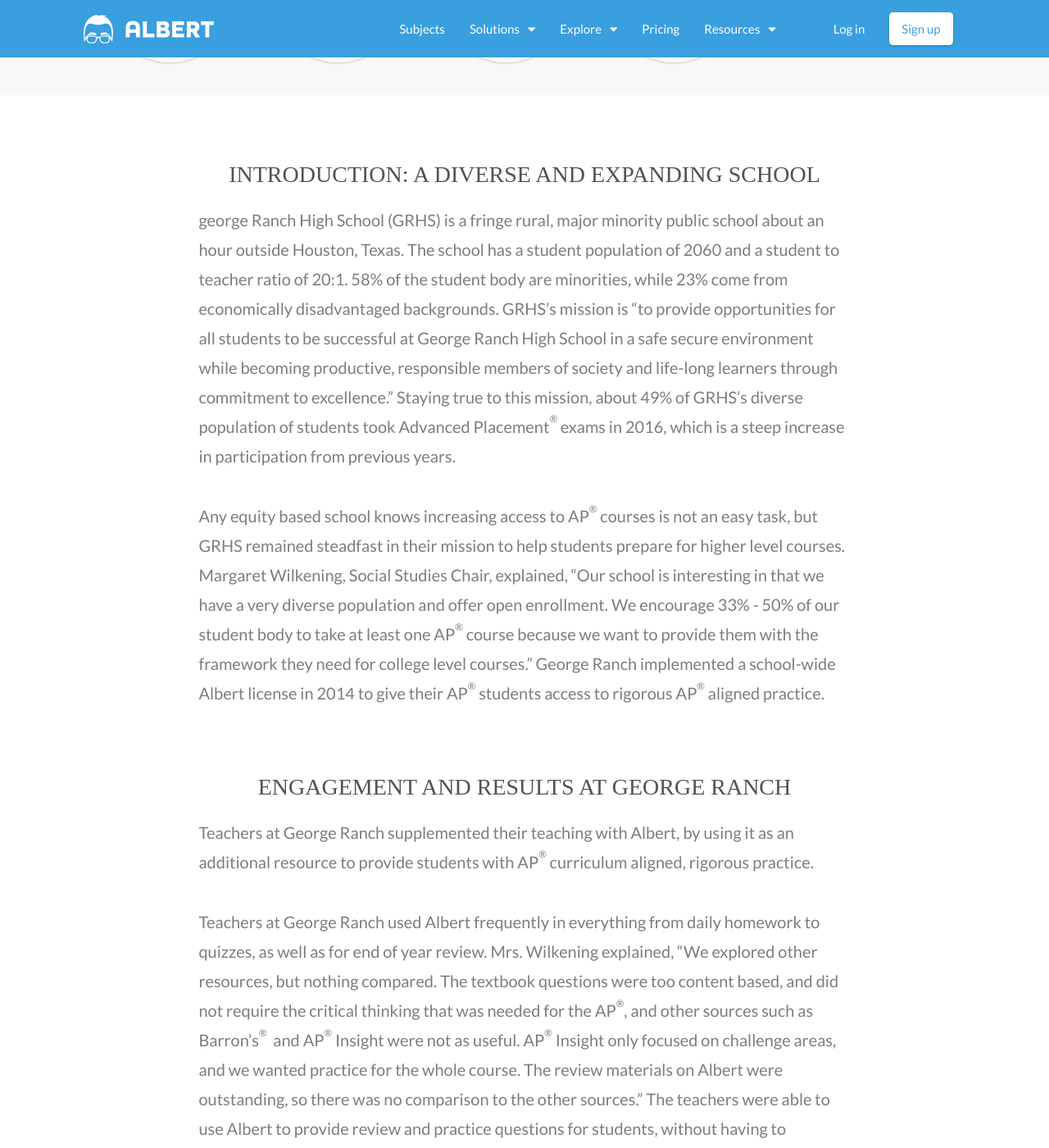
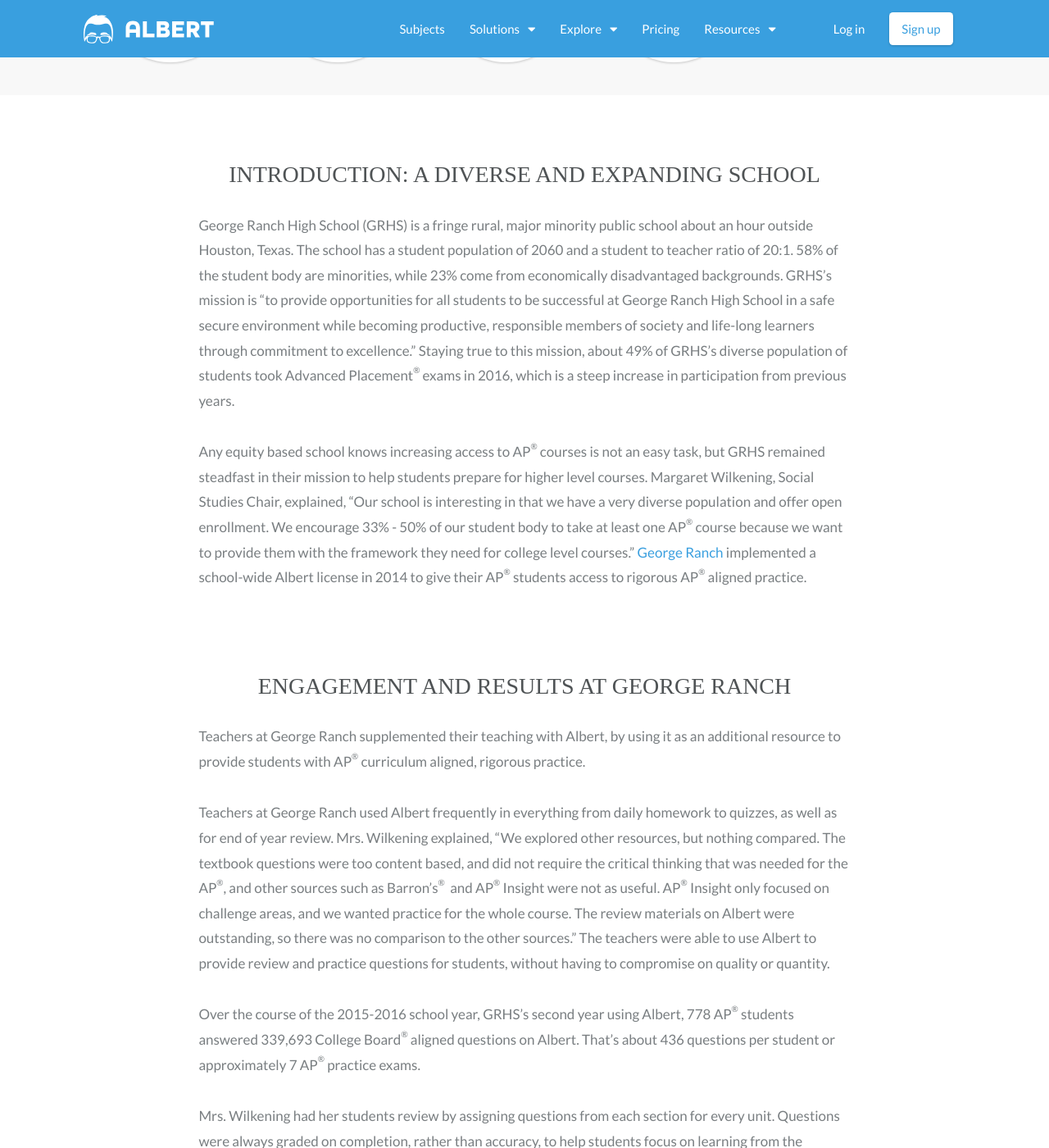
Before and after one commit to mdeely/albert-marketing-pages-jekyll, a Jekyll site: the page built from _case-studies/george-ranch.md, in a window 1280 px wide and 1400 px high, scrolled down 470 px. Shown: the whole window at 82% size. Built offline with Jekyll 4.4.1, drawn with Linux system fonts in a browser that asks for light colours; nearby versions of some CDN libraries; library files that are not in the unit come from our copies.

Commit message:
Case studies now uses a more familair way of entering text for the post. Markdown now defines the content

```diff
--- a/_case-studies/george-ranch.md
+++ b/_case-studies/george-ranch.md
@@ -17,69 +17,6 @@
 - value: 100 hrs
   value_subtitle: saved by teachers
 
-sections:
-- title: 'Introduction: A Diverse and Expanding School'
-  paragraph: |
-    george Ranch High School (GRHS) is a fringe rural, major minority public school about an hour outside Houston, Texas. The school has a student population of 2060 and a student to teacher ratio of 20:1. 58% of the student body are minorities, while 23% come from economically disadvantaged backgrounds. GRHS’s mission is “to provide opportunities for all students to be successful at George Ranch High School in a safe secure environment while becoming productive, responsible members of society and life-long learners through commitment to excellence.” Staying true to this mission, about 49% of GRHS’s diverse population of students took Advanced Placement® exams in 2016, which is a steep increase in participation from previous years.
-
-    Any equity based school knows increasing access to AP® courses is not an easy task, but GRHS remained steadfast in their mission to help students prepare for higher level courses. Margaret Wilkening, Social Studies Chair, explained, “Our school is interesting in that we have a very diverse population and offer open enrollment. We encourage 33% - 50% of our student body to take at least one AP® course because we want to provide them with the framework they need for college level courses.” George Ranch implemented a school-wide Albert license in 2014 to give their AP® students access to rigorous AP® aligned practice.
-
-- title: Engagement and Results at George Ranch
-  paragraph: |
-    Teachers at George Ranch supplemented their teaching with Albert, by using it as an additional resource to provide students with AP® curriculum aligned, rigorous practice.
-
-    Teachers at George Ranch used Albert frequently in everything from daily homework to quizzes, as well as for end of year review. Mrs. Wilkening explained, “We explored other resources, but nothing compared. The textbook questions were too content based, and did not require the critical thinking that was needed for the AP®, and other sources such as Barron’s®  and AP® Insight were not as useful. AP® Insight only focused on challenge areas, and we wanted practice for the whole course. The review materials on Albert were outstanding, so there was no comparison to the other sources.” The teachers were able to use Albert to provide review and practice questions for students, without having to compromise on quality or quantity.
-
-    Over the course of the 2015-2016 school year, GRHS’s second year using Albert, 778 AP® students answered 339,693 College Board® aligned questions on Albert. That’s about 436 questions per student or approximately 7 AP® practice exams.
-
-    Mrs. Wilkening had her students review by assigning questions from each section for every unit. Questions were always graded on completion, rather than accuracy, to help students focus on learning from the explanations as opposed to worrying about grades. She also assigned additional questions as they began to review for the AP® exam closer to the spring. By the end of the school year, AP® US History students each answered 430 rigorous practice questions.
-
-    Despite national trends in 2016 of lower pass rates in many AP® courses, student scores at GRHS improved over the previous year in many different AP® subjects. Mr. Tim Bowman’s AP® English Literature class had a 57% pass rate with an average score of 3.051 compared to the global pass rate of 54% and average score of 2.75.
-
-    Even compared to their past performance, George Ranch High School saw a significant improvement in their scores in the years after they started using Albert for additional practice. For example, their AP® Computer Science A average score in 2014 was 2.33 with a pass rate of 33%. This past year, the average score was 3.44 and the pass rate was 75%. Over the course of the 2015-2016 school year, AP® Computer Science students at GRHS completed approximately 13,000 Albert practice questions with an average of 420 questions per student, the equivalent of 10.5 multiple choice practice exams.
-
-    Between the 2014-2015 and 2015-2016 school years, the Environmental Science program grew in size by 48% from the 2013-2014 school year. Even with this significant increase in students, the pass rate for Environmental Science jumped from 50% to 66% after GRHS’s first year using Albert. In 2016 their pass rate was 67% while the global average was only 45% in 2016. This year also marked the highest number of 5’s ever scored in this course at George Ranch.
-
-    Mrs. Wilkening explained, “Our students really liked the extra practice and said it helped tremendously with preparing them for the AP exam. Some of our students had already purchased Albert individually before we had purchased the school license for the year because they liked the practice and were eager to get started. I too, love the program and was glad I could provide my students with the extra practice.”
-
-    Overall, George Ranch has seen an increase in scores and pass rates in 19 different AP® courses since adopting Albert. They have also been able to expand their AP® program by increasing the number of students taking Advanced Placement® exams, and have also added 3 new AP® courses.
-
-- title: Reflection
-  paragraph: |
-    A multitude of cognitive studies have illustrated the importance of receiving feedback on learning and retention.  However, it has been proven that immediate feedback on practice exams (received right after a question is answered) is much more effective than delayed feedback (given all at once at the end of the practice exam) (Kulick & Kulick, 1988).  When comparing test performance, students who received immediate feedback demonstrated significantly higher scores than students who received delayed feedback (Epstein et al., 2002). Results of this study indicated that immediate feedback actively engages students and promotes correction of initially incorrect responses (Epstein et al., 2002).  At George Ranch High School, teachers were able to promote retention of advanced material through the use of rigorous and curriculum aligned AP® questions on Albert.
-
-    George Ranch High School faced the challenge of providing a diverse student body with equal access to Advanced Placement® curriculum, while sticking to their mission of helping each and every student become college ready. Normally, this would result in a decrease in scores as more students became exposed to AP® exams for the first time. However, GRHS was able to achieve this mission while also improving AP® scores and pass rates across the board. This was accomplished through teaching high level curriculum in conjunction with the best value Advanced Placement® resource available, Albert.
-
-- title: Key Outcomes at George Ranch
-  paragraph: |
-    Typically when access to AP® courses has expanded, average test scores have significantly decreased. However, George Ranch supplied teachers with Albert and did not have to pick between high performance and equal opportunity for their students.
-
-    George Ranch High School has experienced an increase in AP® scores for 19 different AP® courses since adopting Albert as their test-preparation resource.
-
-    In both courses that expanded and in courses that remained stable in size, GRHS saw an increase in both pass rates and average scores year over year, while also beating the global averages across the board.
-
-- title: Takeaways for Teachers
-  paragraph: |
-      Give small sections of problems over the course of the entire school year so students can work through problems in digestible pieces, while also answering 5+ AP® exams worth of practice by the end of the year
-
-      Count Albert scores towards completion grades so students focus on learning from Albert’s detailed explanations
-
-      Use Albert as a “check for understanding” after covering core concepts.  Students will get immediate feedback on recently covered topics, and teachers can also get feedback on the students understanding of the material
-- title: About Albert
-  paragraph: |
-    Albert partners with classrooms, schools, and districts to help students achieve mastery of difficult academic subjects and to assist teachers in supplementing differentiated instruction.
-
-    With thousands of practice questions, world-class technology, and affordable pricing, Albert provides the greatest value for any school.
-
-    If George Ranch High School’s story resonated with you, contact us at schools@albert.io so we can discuss how Albert can help your school achieve its goals.
-
-    AP®, Advanced Placement® and AP® Insight are registered trademarks of the College Board, which was not involved in the production of, and does not endorse, Albert.io.
-
-    Barron’s® is a registered trademark of Dow Jones, L.P., which was not involved in the production of, and does not endorse, Albert.io.
-  citation: |
-    Epstein, M. L., Lazarus, A. D., Calvano, T. B., Matthews, K. A., Hendel, R. A., Epstein, B. B., & Brosvic, G. M. (2002). Immediate feedback assessment technique promotes learning and corrects inaccurate first responses. The Psychological Record, 52(1), 187-201.
-
-    Kulik, J. A., & Kulik, C.-L. C. (1988). Timing of feedback and verbal learning. Review of Educational Research, 58(1), 79-97.
 components:
 - component_name: interstitial
   cta_label: Request demo
@@ -88,3 +25,64 @@
 
 - component_name: preFooter
 ---
+# Introduction: A Diverse and Expanding School
+
+George Ranch High School (GRHS) is a fringe rural, major minority public school about an hour outside Houston, Texas. The school has a student population of 2060 and a student to teacher ratio of 20:1. 58% of the student body are minorities, while 23% come from economically disadvantaged backgrounds. GRHS’s mission is “to provide opportunities for all students to be successful at George Ranch High School in a safe secure environment while becoming productive, responsible members of society and life-long learners through commitment to excellence.” Staying true to this mission, about 49% of GRHS’s diverse population of students took Advanced Placement® exams in 2016, which is a steep increase in participation from previous years.
+
+Any equity based school knows increasing access to AP® courses is not an easy task, but GRHS remained steadfast in their mission to help students prepare for higher level courses. Margaret Wilkening, Social Studies Chair, explained, “Our school is interesting in that we have a very diverse population and offer open enrollment. We encourage 33% - 50% of our student body to take at least one AP® course because we want to provide them with the framework they need for college level courses.” [George Ranch](www.google.com) implemented a school-wide Albert license in 2014 to give their AP® students access to rigorous AP® aligned practice.
+
+# Engagement and Results at George Ranch
+
+Teachers at George Ranch supplemented their teaching with Albert, by using it as an additional resource to provide students with AP® curriculum aligned, rigorous practice.
+
+Teachers at George Ranch used Albert frequently in everything from daily homework to quizzes, as well as for end of year review. Mrs. Wilkening explained, “We explored other resources, but nothing compared. The textbook questions were too content based, and did not require the critical thinking that was needed for the AP®, and other sources such as Barron’s®  and AP® Insight were not as useful. AP® Insight only focused on challenge areas, and we wanted practice for the whole course. The review materials on Albert were outstanding, so there was no comparison to the other sources.” The teachers were able to use Albert to provide review and practice questions for students, without having to compromise on quality or quantity.
+
+Over the course of the 2015-2016 school year, GRHS’s second year using Albert, 778 AP® students answered 339,693 College Board® aligned questions on Albert. That’s about 436 questions per student or approximately 7 AP® practice exams.
+
+Mrs. Wilkening had her students review by assigning questions from each section for every unit. Questions were always graded on completion, rather than accuracy, to help students focus on learning from the explanations as opposed to worrying about grades. She also assigned additional questions as they began to review for the AP® exam closer to the spring. By the end of the school year, AP® US History students each answered 430 rigorous practice questions.
+
+Despite national trends in 2016 of lower pass rates in many AP® courses, student scores at GRHS improved over the previous year in many different AP® subjects. Mr. Tim Bowman’s AP® English Literature class had a 57% pass rate with an average score of 3.051 compared to the global pass rate of 54% and average score of 2.75.
+
+Even compared to their past performance, George Ranch High School saw a significant improvement in their scores in the years after they started using Albert for additional practice. For example, their AP® Computer Science A average score in 2014 was 2.33 with a pass rate of 33%. This past year, the average score was 3.44 and the pass rate was 75%. Over the course of the 2015-2016 school year, AP® Computer Science students at GRHS completed approximately 13,000 Albert practice questions with an average of 420 questions per student, the equivalent of 10.5 multiple choice practice exams.
+
+Between the 2014-2015 and 2015-2016 school years, the Environmental Science program grew in size by 48% from the 2013-2014 school year. Even with this significant increase in students, the pass rate for Environmental Science jumped from 50% to 66% after GRHS’s first year using Albert. In 2016 their pass rate was 67% while the global average was only 45% in 2016. This year also marked the highest number of 5’s ever scored in this course at George Ranch.
+
+Mrs. Wilkening explained, “Our students really liked the extra practice and said it helped tremendously with preparing them for the AP exam. Some of our students had already purchased Albert individually before we had purchased the school license for the year because they liked the practice and were eager to get started. I too, love the program and was glad I could provide my students with the extra practice.”
+
+Overall, George Ranch has seen an increase in scores and pass rates in 19 different AP® courses since adopting Albert. They have also been able to expand their AP® program by increasing the number of students taking Advanced Placement® exams, and have also added 3 new AP® courses.
+
+# Reflection
+A multitude of cognitive studies have illustrated the importance of receiving feedback on learning and retention.  However, it has been proven that immediate feedback on practice exams (received right after a question is answered) is much more effective than delayed feedback (given all at once at the end of the practice exam) (Kulick & Kulick, 1988).  When comparing test performance, students who received immediate feedback demonstrated significantly higher scores than students who received delayed feedback (Epstein et al., 2002). Results of this study indicated that immediate feedback actively engages students and promotes correction of initially incorrect responses (Epstein et al., 2002).  At George Ranch High School, teachers were able to promote retention of advanced material through the use of rigorous and curriculum aligned AP® questions on Albert.
+
+George Ranch High School faced the challenge of providing a diverse student body with equal access to Advanced Placement® curriculum, while sticking to their mission of helping each and every student become college ready. Normally, this would result in a decrease in scores as more students became exposed to AP® exams for the first time. However, GRHS was able to achieve this mission while also improving AP® scores and pass rates across the board. This was accomplished through teaching high level curriculum in conjunction with the best value Advanced Placement® resource available, Albert.
+
+# Key Outcomes at George Ranch
+Typically when access to AP® courses has expanded, average test scores have significantly decreased. However, George Ranch supplied teachers with Albert and did not have to pick between high performance and equal opportunity for their students.
+
+George Ranch High School has experienced an increase in AP® scores for 19 different AP® courses since adopting Albert as their test-preparation resource.
+
+In both courses that expanded and in courses that remained stable in size, GRHS saw an increase in both pass rates and average scores year over year, while also beating the global averages across the board.
+
+# Takeaways for Teachers
+  Give small sections of problems over the course of the entire school year so students can work through problems in digestible pieces, while also answering 5+ AP® exams worth of practice by the end of the year
+
+  Count Albert scores towards completion grades so students focus on learning from Albert’s detailed explanations
+
+  Use Albert as a “check for understanding” after covering core concepts.  Students will get immediate feedback on recently covered topics, and teachers can also get feedback on the students understanding of the material
+
+# About Albert
+Albert partners with classrooms, schools, and districts to help students achieve mastery of difficult academic subjects and to assist teachers in supplementing differentiated instruction.
+
+With thousands of practice questions, world-class technology, and affordable pricing, Albert provides the greatest value for any school.
+
+> If George Ranch High School’s story resonated with you, contact us at schools@albert.io so we can discuss how Albert can help your school achieve its goals.
+
+AP®, Advanced Placement® and AP® Insight are registered trademarks of the College Board, which was not involved in the production of, and does not endorse, Albert.io.
+
+Barron’s® is a registered trademark of Dow Jones, L.P., which was not involved in the production of, and does not endorse, Albert.io.
+
+{:.citation}
+Epstein, M. L., Lazarus, A. D., Calvano, T. B., Matthews, K. A., Hendel, R. A., Epstein, B. B., & Brosvic, G. M. (2002). Immediate feedback assessment technique promotes learning and corrects inaccurate first responses. The Psychological Record, 52(1), 187-201.
+
+{:.citation}
+Kulik, J. A., & Kulik, C.-L. C. (1988). Timing of feedback and verbal learning. Review of Educational Research, 58(1), 79-97.
--- a/_includes/head.html
+++ b/_includes/head.html
@@ -11,8 +11,8 @@
 		<meta property="og:image" content={{ page.meta.OgImage }} />
 		<link rel="stylesheet" href="https://use.fontawesome.com/releases/v5.2.0/css/all.css" integrity="sha384-hWVjflwFxL6sNzntih27bfxkr27PmbbK/iSvJ+a4+0owXq79v+lsFkW54bOGbiDQ" crossorigin="anonymous">
 		<link rel="stylesheet" href="{{ site.baseUrl }}/css/styles.css">
-		<link rel="stylesheet" href="{{ site.baseUrl }}assets/js/jquery.min.js">
-		<link rel="stylesheet" href="{{ site.baseUrl }}assets/js/jquery.mobile.custom.min.js">
+		<link rel="stylesheet" href="{{ site.baseUrl }}/assets/js/jquery.min.js">
+		<link rel="stylesheet" href="{{ site.baseUrl }}/assets/js/jquery.mobile.custom.min.js">
 		<link href="https://fonts.googleapis.com/css?family=Lato" rel="stylesheet">
 		<script src="https://ajax.googleapis.com/ajax/libs/jquery/3.3.1/jquery.min.js"></script>
 	</head>
--- a/_layouts/case_study.html
+++ b/_layouts/case_study.html
@@ -28,15 +28,17 @@
 			</ul>
 		</div>
 
+
 		<div class="caseStudy__info">
-			{% assign sections = page.sections %}
+			{{ content | markdownify }}
+<!-- 			{% assign sections = page.sections %}
 			{% for section in sections %}
 				<div class="caseStudy__info-title">{{ section.title }}</div>
 				<div class="caseStudy__info-paragraph">{{ section.paragraph | markdownify }}</div>
 				{% if section.citation %}
 					<div class="caseStudy__info-citation">{{ section.citation | markdownify }}</div>
 				{% endif %}
-			{% endfor %}
+			{% endfor %} -->
 		</div>
 	</div>
 
--- a/_sass/modules/_case-study.scss
+++ b/_sass/modules/_case-study.scss
@@ -145,14 +145,24 @@
 		max-width: rem(1000);
 		margin: 0 auto;
 
+		h1,
 		.caseStudy__info-title {
 			@include fancy-title-medium;
-			margin-bottom: rem(20);
+			margin-bottom: rem(30);
+			margin-top: rem(100);
 			text-align: center;
+
+			&:first-child {
+				margin-top: 0;
+			}
 		}
 
+		p,
 		.caseStudy__info-paragraph {
-			margin-bottom: rem(80);
+			font-size: rem(17);
+			line-height: 1.8;
+			color: $text-black--lighter_step_2;
+			white-space: pre-wrap;
 
 			p {
 				font-size: rem(17);
@@ -162,11 +172,30 @@
 			}
 		}
 
+		.citation,
 		.caseStudy__info-citation {
 			white-space: pre-wrap;
 			color: $text-black--lighter_step_2;
 			font-style: italic;
+			font-size: rem(15);
+			max-width: 90%;
+			margin: rem(20) auto 0 auto;
 		}
+	}
+
+	blockquote {
+	    background-color: $bgGrey;
+	    border-radius: rem(10);
+	    font-style: italic;
+	    padding: rem(20);
+	    text-align: center;
+	    max-width: rem(500);
+	    margin: 0 auto rem(30) auto;
+
+	    p {
+	    	margin: 0;
+
+	    }
 	}
 }
 
```
